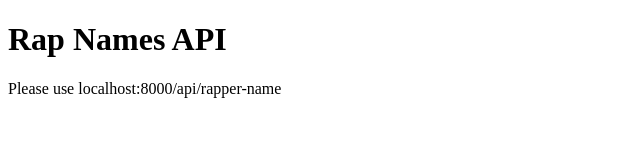
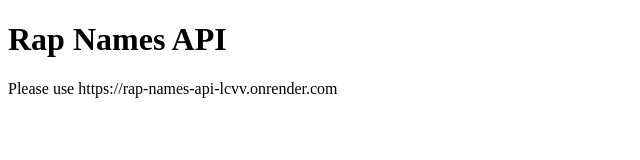
Before and after one commit to ImanKahlila/rap-names-api, a website: page index.html in a window 1280 px wide. Shown: the full height of the page, 0-640 px from the left. Drawn offline with Linux system fonts and the light colour scheme.

Commit message:
updated html documentation

```diff
--- a/index.html
+++ b/index.html
@@ -7,6 +7,6 @@
 </head>
 <body>
     <h1>Rap Names API</h1>
-    <p>Please use localhost:8000/api/rapper-name</p>
+    <p>Please use https://rap-names-api-lcvv.onrender.com </p>
 </body>
 </html>
```
